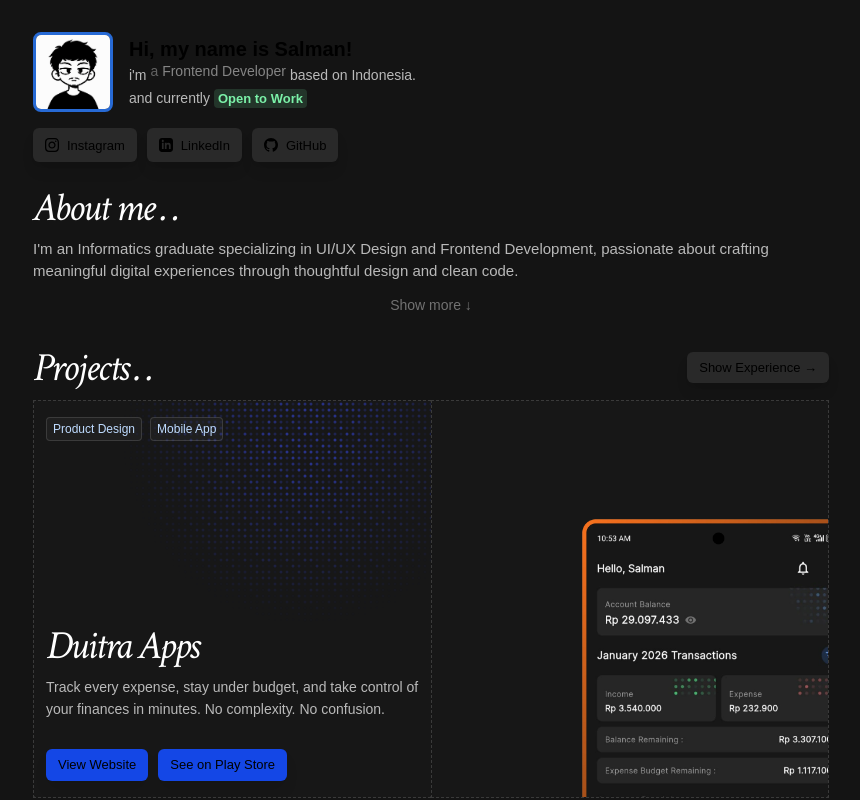
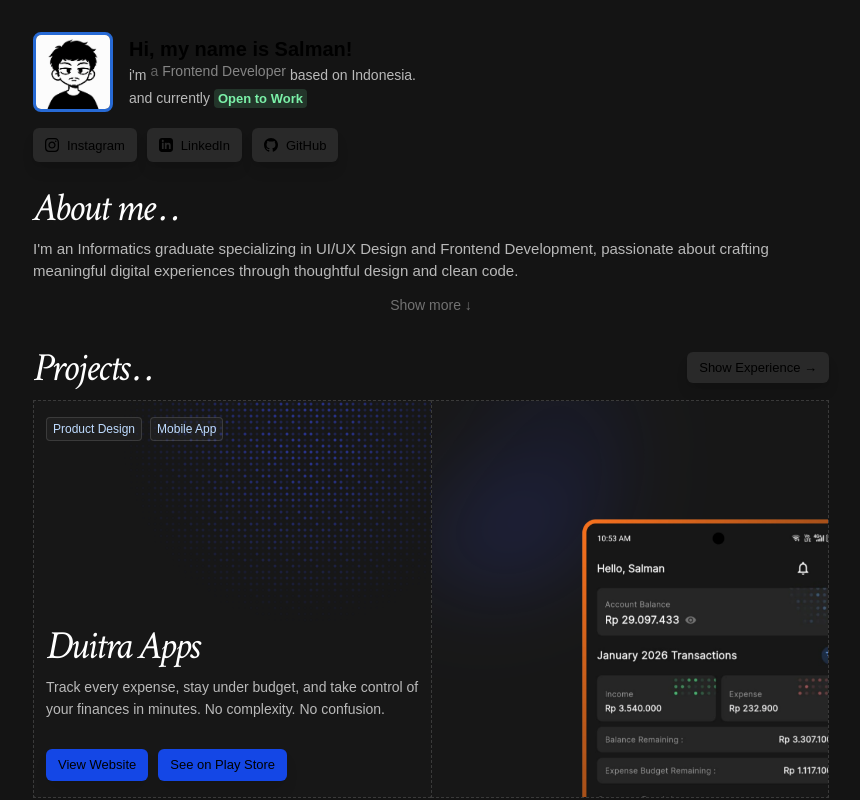
Before and after one commit to salman-setiawan/porto-2026, a React (Vite) app: page / in a window 1280 px wide. Shown: the top 800 px of the page, without its empty margins (209-1069 px from the left). Built offline with nearby package versions, Linux system fonts and the light colour scheme; a web font is replaced by a local one.

Commit message:
add light on image card

```diff
--- a/src/components/project-section/ProjectCard.jsx
+++ b/src/components/project-section/ProjectCard.jsx
@@ -1,4 +1,4 @@
-import React from 'react'
+import React, { useState, useRef } from 'react'
 import { DataHome } from '../../data/dataHome'
 import Chip from '../Chip'
 import Button from '../Button'
@@ -6,6 +6,18 @@ import HalftoneGlow from '../../motion/HalftoneGlow'
 
 const ProjectCard = ({ project = DataHome.projects[0] }) => {
   if (!project) return null
+
+  const imageCardRef = useRef(null)
+  const [cursorPos, setCursorPos] = useState({ x: 50, y: 50 })
+  const [isHovered, setIsHovered] = useState(false)
+
+  const handleMouseMove = (e) => {
+    if (!imageCardRef.current) return
+    const rect = imageCardRef.current.getBoundingClientRect()
+    const x = e.clientX - rect.left
+    const y = e.clientY - rect.top
+    setCursorPos({ x, y })
+  }
 
   const imageSrc =
     (typeof project.media === 'string' && project.media) ||
@@ -19,6 +31,7 @@ const ProjectCard = ({ project = DataHome.projects[0] }) => {
         {`
           @keyframes float-slow { 0%, 100% { transform: translateY(0); } 50% { transform: translateY(-10px); } }
           @keyframes pulse-radial { 0%, 100% { mask-size: 80%; -webkit-mask-size: 80%; opacity: 0.2; } 50% { mask-size: 110%; -webkit-mask-size: 110%; opacity: 0.5; } }
+          @keyframes spin-slow { from { transform: rotate(0deg); } to { transform: rotate(360deg); } }
         `}
       </style>
 
@@ -74,13 +87,40 @@ const ProjectCard = ({ project = DataHome.projects[0] }) => {
         </div>
 
         {/* Kolom 2: Visual / Mockup Gambar */}
-        <div className='relative aspect-square w-full border border-dashed border-white/15 bg-white/[0.015] hover:bg-white/[0.03] transition-colors duration-300 overflow-hidden'>
+        <div
+          ref={imageCardRef}
+          onMouseMove={handleMouseMove}
+          onMouseEnter={() => setIsHovered(true)}
+          onMouseLeave={() => setIsHovered(false)}
+          className='relative aspect-square w-full border border-dashed border-white/15 bg-white/[0.015] hover:bg-white/[0.03] transition-colors duration-300 overflow-hidden'
+        >
           {/* Crosshairs Sudut Kolom Gambar */}
           <span className="absolute -top-[5px] -right-[5px] text-[10px] leading-none text-white/30 font-mono select-none group-hover:text-blue-400 transition-colors z-20">+</span>
           <span className="absolute -bottom-[5px] -right-[5px] text-[10px] leading-none text-white/30 font-mono select-none group-hover:text-blue-400 transition-colors z-20">+</span>
 
+          {/* Cahaya putar biru muda yang bergerak mengikuti kursor */}
+          <div
+            className="absolute pointer-events-none transition-opacity duration-500 ease-out z-0"
+            style={{
+              left: `${cursorPos.x}px`,
+              top: `${cursorPos.y}px`,
+              transform: 'translate(-50%, -50%)',
+              opacity: isHovered ? 1 : 0.25,
+            }}
+          >
+            {/* Inner element yang berputar 360 derajat */}
+            <div
+              className="w-72 h-72 rounded-full"
+              style={{
+                animation: 'spin-slow 6s linear infinite',
+                background: 'conic-gradient(from 0deg, transparent 0deg, rgba(26, 39, 158, 0.45) 90deg, rgba(59, 79, 255, 0.6) 180deg, transparent 270deg)',
+                filter: 'blur(38px)',
+              }}
+            />
+          </div>
+
           <img
-            className="top-24 left-32 relative h-full object-cover group-hover:scale-105 transition-transform duration-500 ease-out"
+            className="top-24 left-32 relative h-full object-cover group-hover:scale-105 transition-transform duration-500 ease-out z-10"
             src={imageSrc}
             alt={project.title?.en || 'Project Thumbnail'}
           />
```
